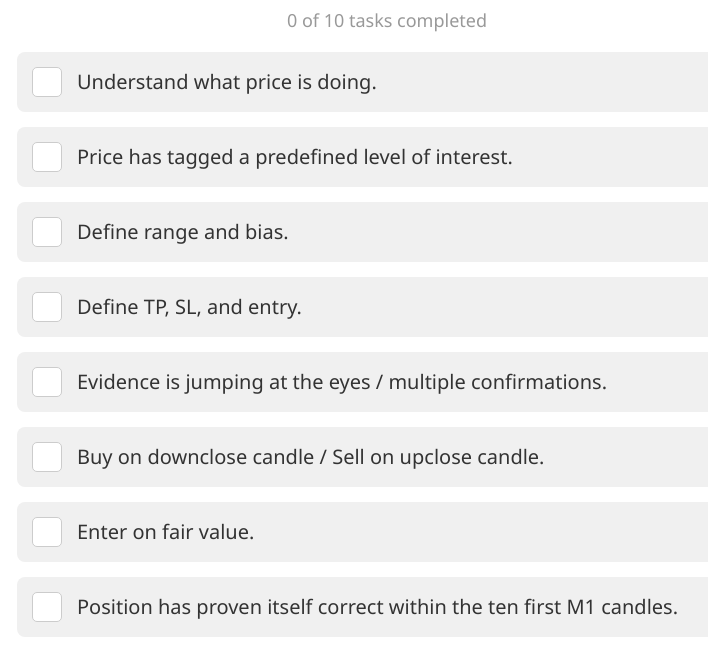
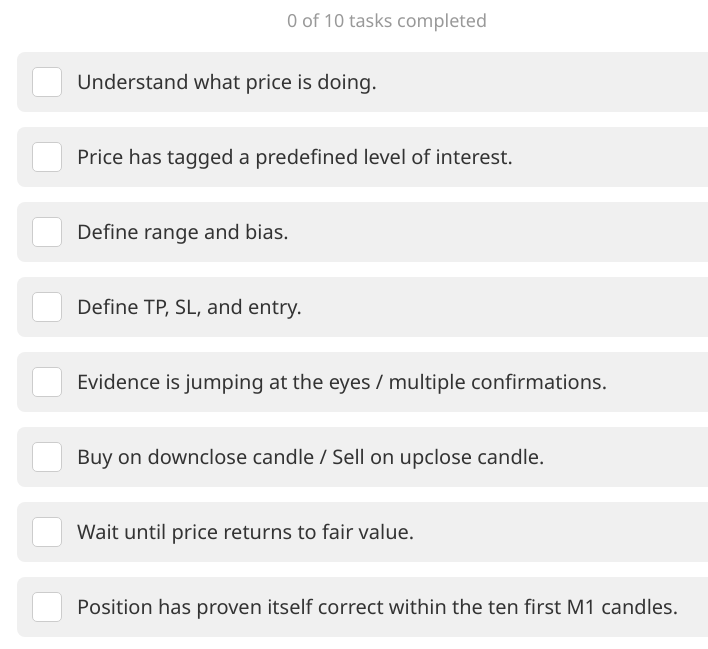
Before and after one commit to tobalsan/notion-widgets, a plain HTML site: page trading-checklist/trading-checklist.html in a window 1280 px wide. Shown: the part 121-770 px from the top of the page, without its empty margins (253-961 px from the left). Drawn offline with nearby package versions, Linux system fonts and the light colour scheme.

Commit message:
Reword fair value checkbox

```diff
--- a/trading-checklist/trading-checklist.html
+++ b/trading-checklist/trading-checklist.html
@@ -384,7 +384,7 @@
                 </li>
                 <li class="checklist-item">
                     <input type="checkbox" id="task7" />
-                    <label for="task7">Enter on fair value.</label>
+                    <label for="task7">Wait until price returns to fair value.</label>
                 </li>
                 <li class="checklist-item">
                     <input type="checkbox" id="task8" />
```
